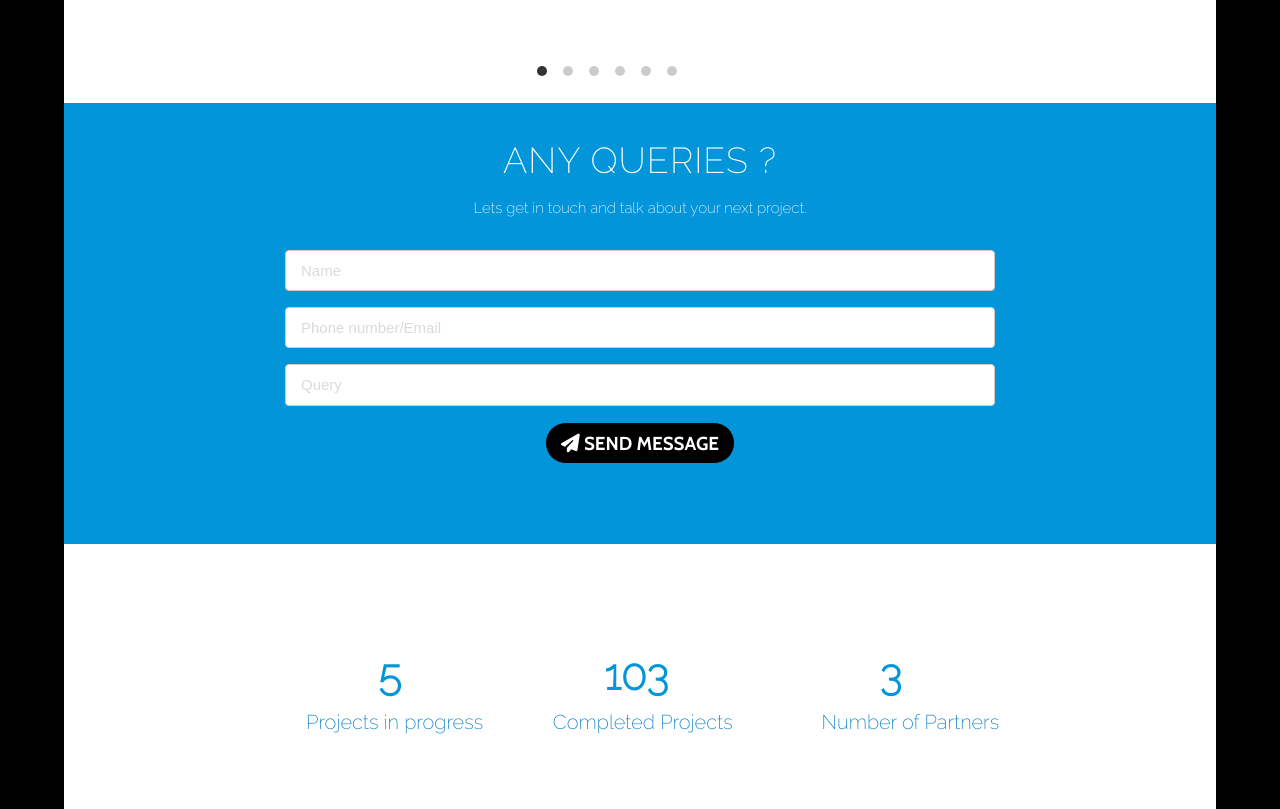
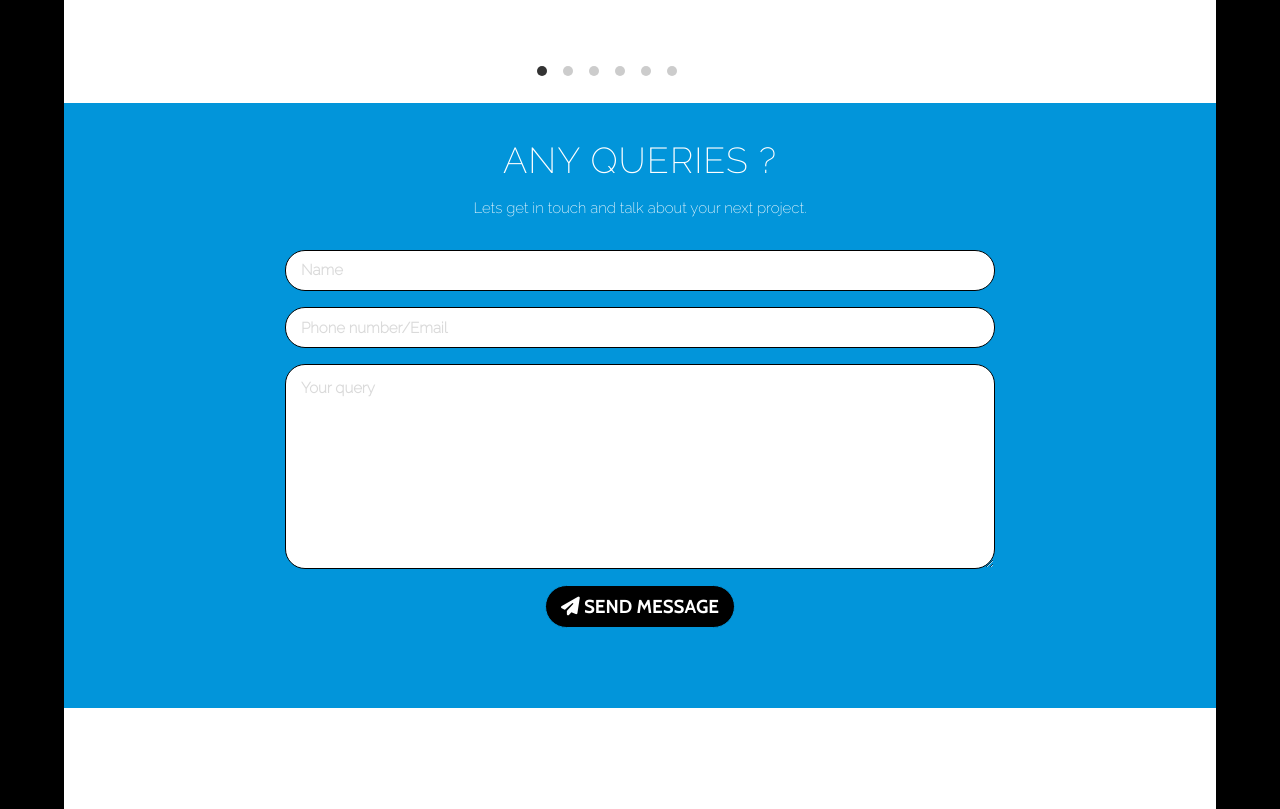
Before and after one commit to Unisight-Technologies/wincraft-website, a Django app: page / in a window 1280 px wide. Shown: the part 2188-2997 px from the top of the page. Run offline with Django 3.2, Linux system fonts and the light colour scheme; some libraries are stand-ins or nearby versions.

Commit message:
Query form's css fixed

```diff
--- a/wincraft_project/winapp/static/assets/css/index.css
+++ b/wincraft_project/winapp/static/assets/css/index.css
@@ -21,3 +21,23 @@ h2, h1{
   padding: 20px;
   margin: 0 auto;
 }
+
+input,textarea{
+    color: black;
+    font-family: 'Raleway', sans-serif;
+    font-weight: 900;
+    border: black 1px solid;
+}
+
+input[type="text"]:focus,
+input[type="password"]:focus,
+input[type="email"]:focus,
+select:focus,
+textarea:focus {
+  border-color: #0295DA;
+  box-shadow: 0 0 0 1px #0295DA;
+}
+
+::selection{
+  background-color: rgba(2, 149, 218, 0.6);
+}
--- a/wincraft_project/winapp/static/assets/css/main-about.css
+++ b/wincraft_project/winapp/static/assets/css/main-about.css
@@ -2083,7 +2083,7 @@
 		-webkit-appearance: none;
 		-ms-appearance: none;
 		appearance: none;
-		border-radius: 4px;
+		border-radius: 20px;
 		border: none;
 		border: solid 1px;
 		color: inherit;
--- a/wincraft_project/winapp/templates/index.html
+++ b/wincraft_project/winapp/templates/index.html
@@ -105,9 +105,10 @@
     <p style="color:white">Lets get in touch and talk about your next project.</p>
     <form id="query-form-id" name="query-form" method="POST" onsubmit="return validateData()">{% csrf_token %}
 
-      <input class="w3-input w3-border" type="text" placeholder="Name" required name="name" style="color:black">
-      <input class="w3-input w3-section w3-border" type="text" placeholder="Phone number/Email" required name="email_phone" style="color:black">
-      <input class="w3-input w3-section w3-border" type="text" placeholder="Query" required name="query" style="color:black">
+      <input class="w3-input" type="text" placeholder="Name" required name="name" style="color:black">
+      <input class="w3-input w3-section" type="text" placeholder="Phone number/Email" required name="email_phone" style="color:black">
+      <!-- < class="w3-input w3-section" type="text" placeholder="Query" required name="query" style="color:black"> -->
+      <textarea class="w3-section" type="text" name="query" required rows="8" cols="80" placeholder="Your query"></textarea>
       <button style="background-color: black;" class="btn btn-primary btn-lg btn-default" type="submit">
         <i class="fa fa-paper-plane"></i> SEND MESSAGE
       </button>
```
